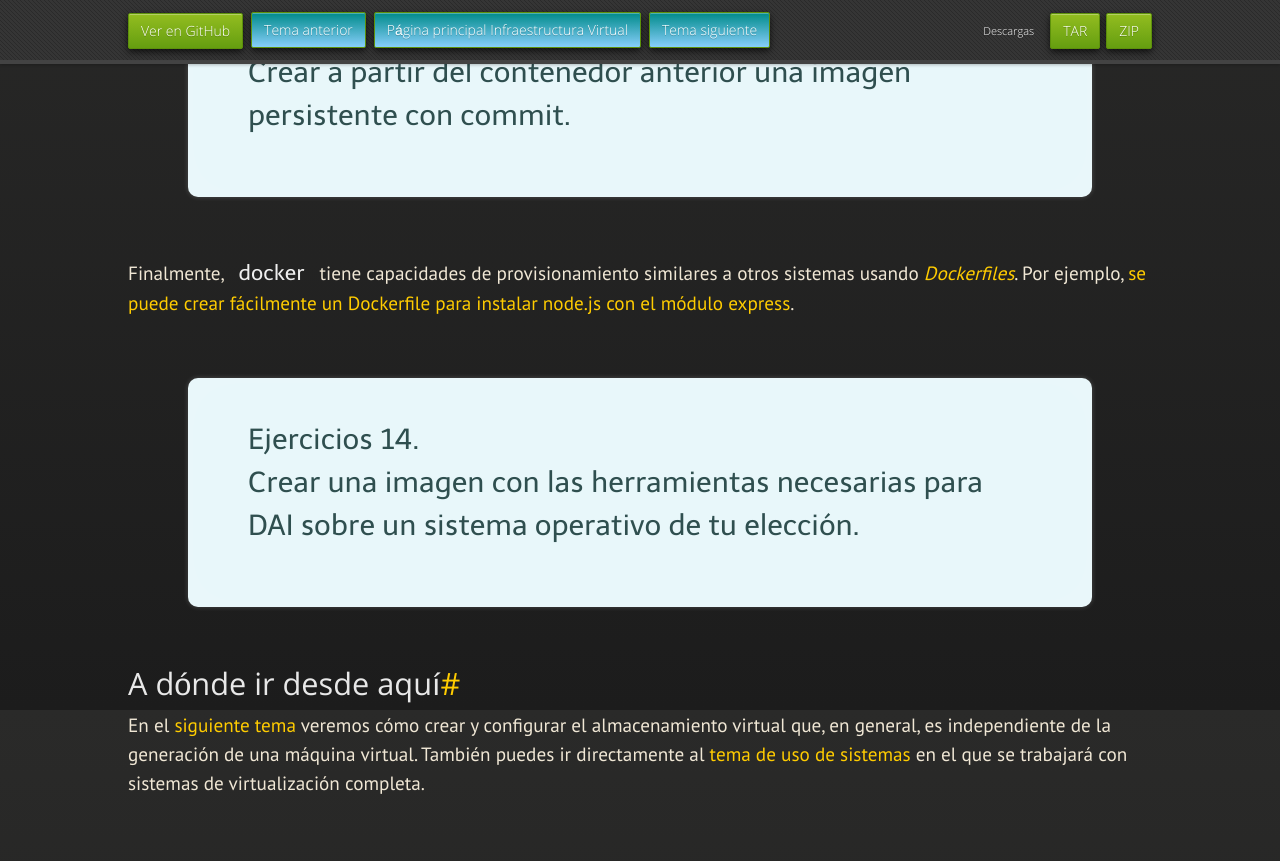
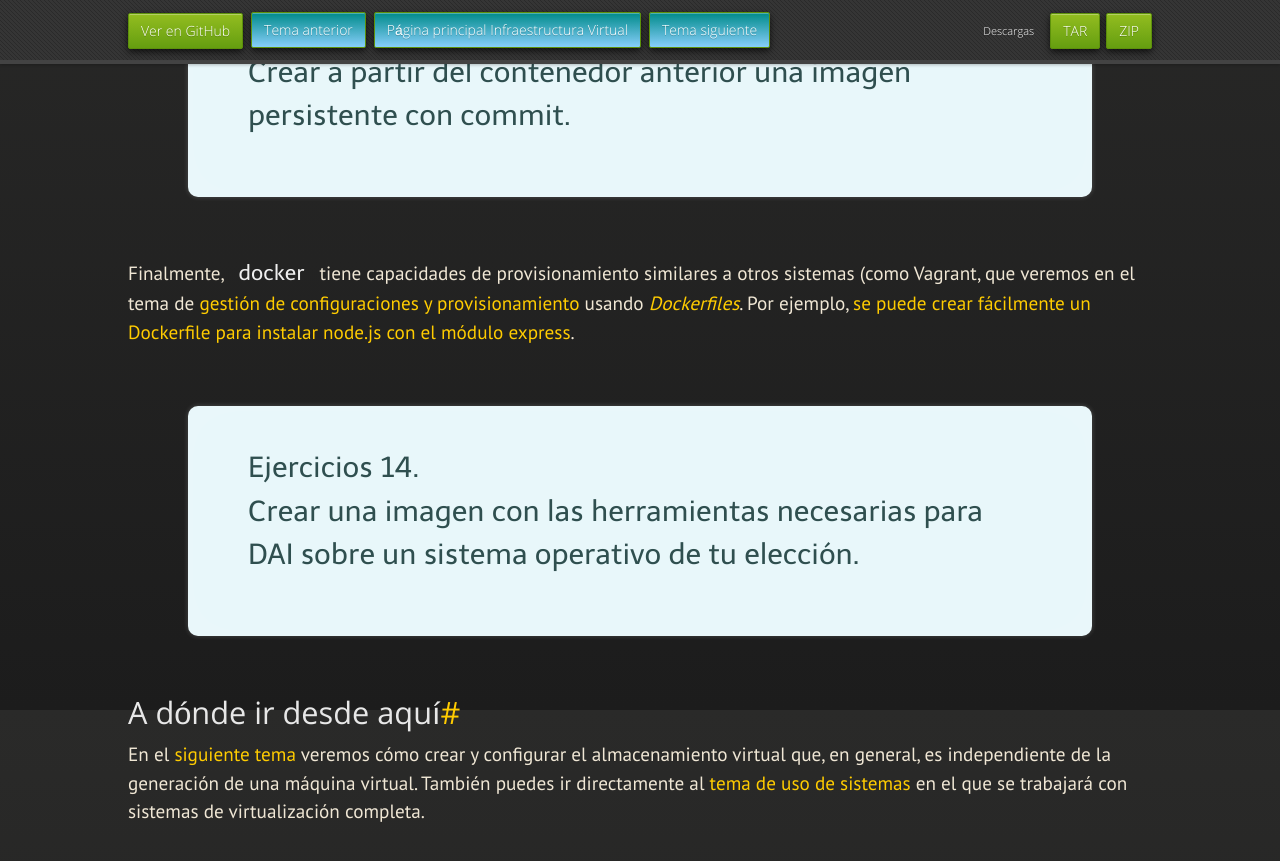
Before and after one commit to JJ/IV, a Jekyll site: the page built from documentos/temas/Contenedores.md, in a window 1280 px wide and 900 px high, scrolled down 22690 px. Shown: the top 861 px of the window. Built offline with Jekyll 4.4.1, drawn with Linux system fonts in a browser that asks for light colours; nearby versions of some CDN libraries; some web fonts are replaced.

Commit message:
Cambio pequeño para forzar regeneración

```diff
--- a/documentos/temas/Contenedores.md
+++ b/documentos/temas/Contenedores.md
@@ -773,7 +773,8 @@ commit.
 </div>
 
 Finalmente, `docker` tiene capacidades de provisionamiento similares a
-otros sistemas usando
+otros sistemas (como Vagrant, que veremos en el tema de
+[gestión de configuraciones y provisionamiento](Gestion_de_configuracion.md) usando
 [*Dockerfiles*](http://docs.docker.io/en/latest/use/builder/). Por
 ejemplo, [se
 puede crear fácilmente un Dockerfile para instalar node.js con el
```
